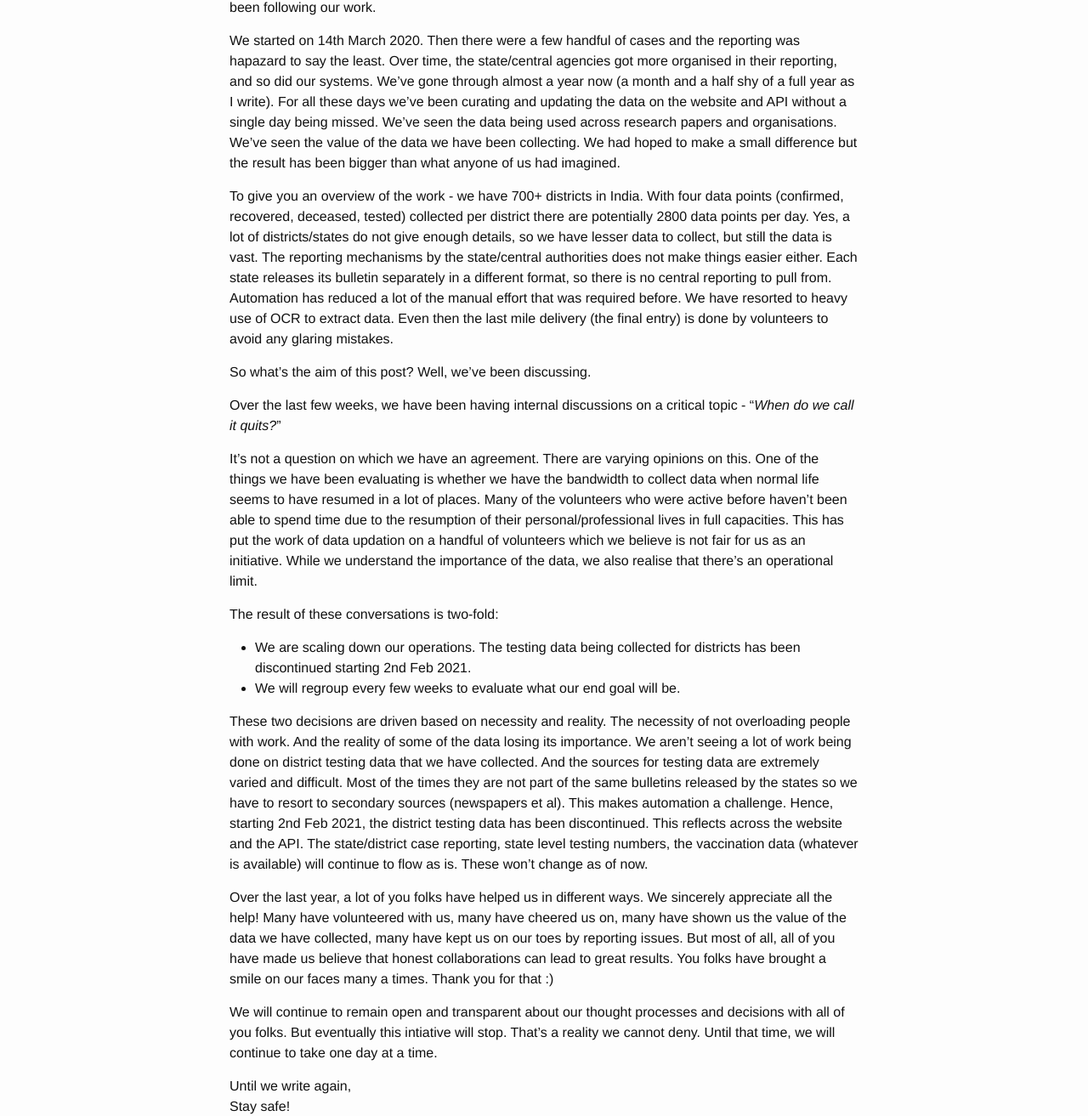
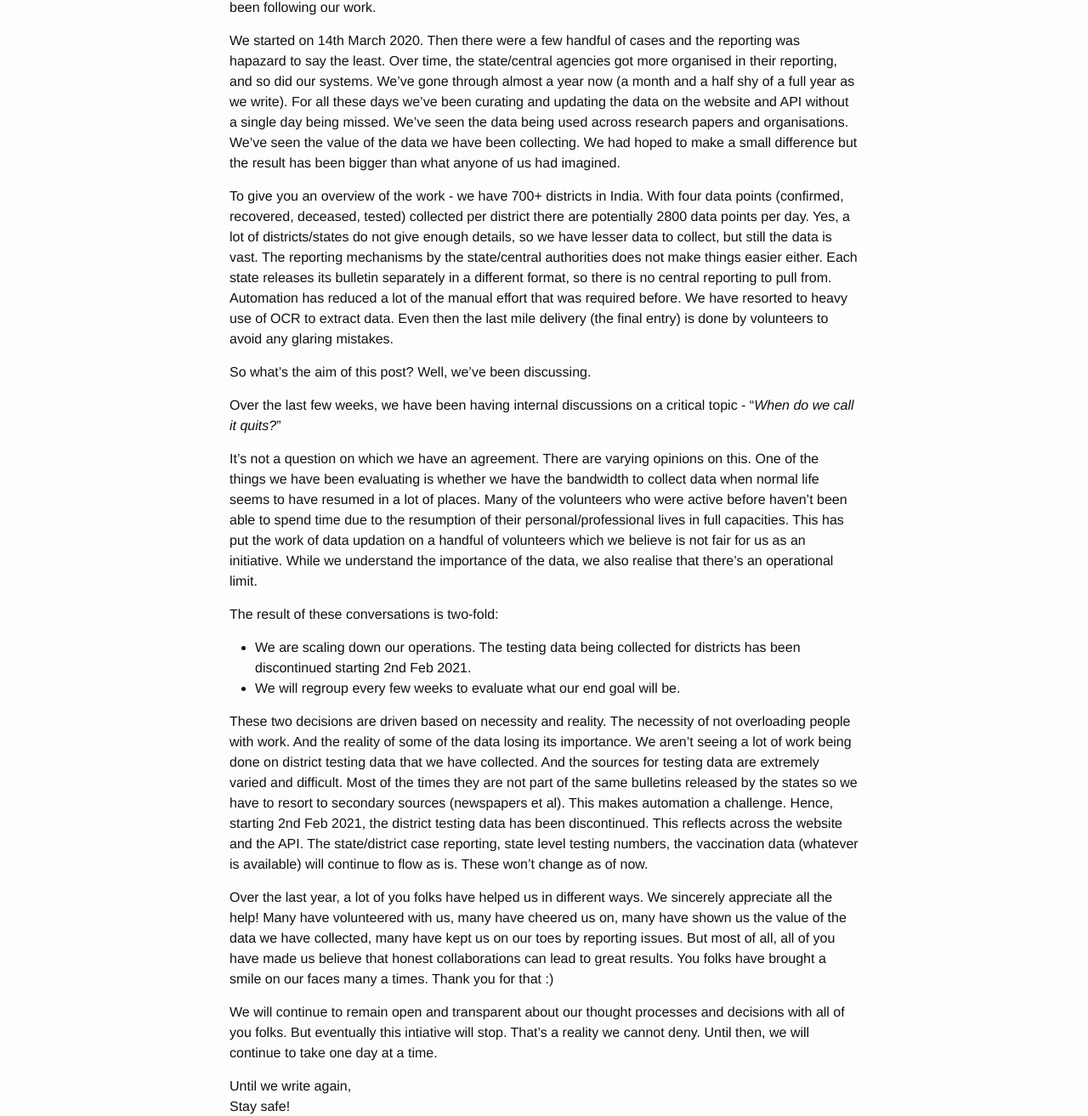
Before and after one commit to covid19india/blog, a Jekyll site: the page built from _posts/2021-02-04-theroadahead.md, in a window 1280 px wide. Shown: the part 227-1540 px from the top of the page at 85% size. Built offline with Jekyll 4.4.1, drawn with Linux system fonts in a browser that asks for light colours; a script that is not in the unit is left out.

Commit message:
Update 2021-02-04-theroadahead.md

```diff
--- a/_posts/2021-02-04-theroadahead.md
+++ b/_posts/2021-02-04-theroadahead.md
@@ -7,7 +7,7 @@ categories: update
 
 It's been a while since we wrote. And this one is an important update. So please read on in case you've been following our work.
 
-We started on 14th March 2020. Then there were a few handful of cases and the reporting was hapazard to say the least. Over time, the state/central agencies got more organised in their reporting, and so did our systems. We've gone through almost a year now (a month and a half shy of a full year as I write). For all these days we've been curating and updating the data on the website and API without a single day being missed. We've seen the data being used across research papers and organisations. We've seen the value of the data we have been collecting. We had hoped to make a small difference but the result has been bigger than what anyone of us had imagined.
+We started on 14th March 2020. Then there were a few handful of cases and the reporting was hapazard to say the least. Over time, the state/central agencies got more organised in their reporting, and so did our systems. We've gone through almost a year now (a month and a half shy of a full year as we write). For all these days we've been curating and updating the data on the website and API without a single day being missed. We've seen the data being used across research papers and organisations. We've seen the value of the data we have been collecting. We had hoped to make a small difference but the result has been bigger than what anyone of us had imagined.
 
 To give you an overview of the work - we have 700+ districts in India. With four data points (confirmed, recovered, deceased, tested) collected per district there are potentially 2800 data points per day. Yes, a lot of districts/states do not give enough details, so we have lesser data to collect, but still the data is vast. The reporting mechanisms by the state/central authorities does not make things easier either. Each state releases its bulletin separately in a different format, so there is no central reporting to pull from. Automation has reduced a lot of the manual effort that was required before. We have resorted to heavy use of OCR to extract data. Even then the last mile delivery (the final entry) is done by volunteers to avoid any glaring mistakes.
 
@@ -25,7 +25,7 @@ These two decisions are driven based on necessity and reality. The necessity of
 
 Over the last year, a lot of you folks have helped us in different ways. We sincerely appreciate all the help! Many have volunteered with us, many have cheered us on, many have shown us the value of the data we have collected, many have kept us on our toes by reporting issues. But most of all, all of you have made us believe that honest collaborations can lead to great results. You folks have brought a smile on our faces many a times. Thank you for that :)
 
-We will continue to remain open and transparent about our thought processes and decisions with all of you folks. But eventually this intiative will stop. That's a reality we cannot deny. Until that time, we will continue to take one day at a time.
+We will continue to remain open and transparent about our thought processes and decisions with all of you folks. But eventually this intiative will stop. That's a reality we cannot deny. Until then, we will continue to take one day at a time.
 
 Until we write again,
 Stay safe!
```
